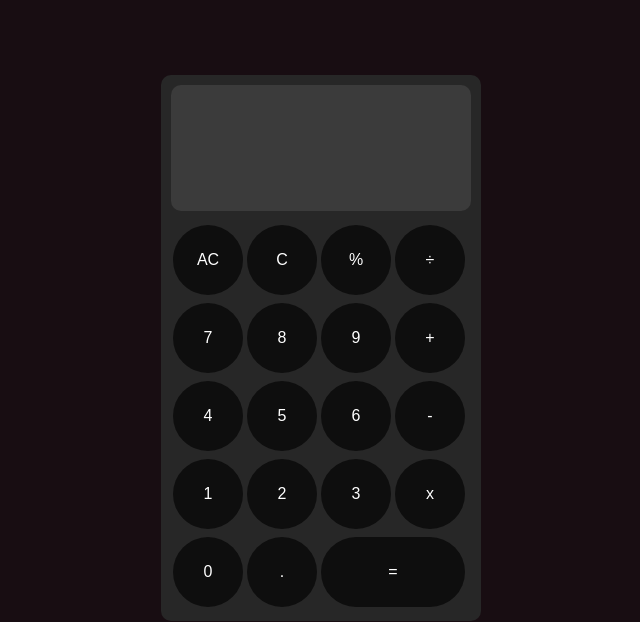
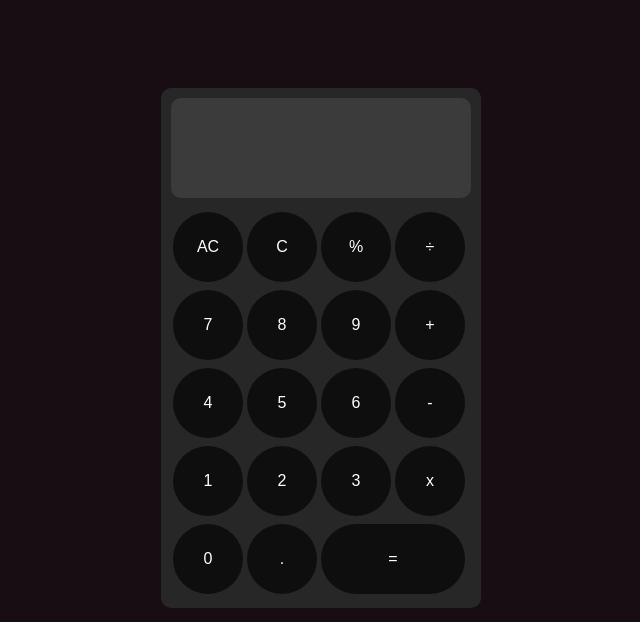
Before and after one commit to tbpcoder/calci, a plain HTML site: page index.html in a window 1280 px wide. Shown: the top 622 px of the page, without its empty margins (319-959 px from the left). Drawn offline with Linux system fonts and the light colour scheme.

Commit message:
fixed display

```diff
--- a/index.css
+++ b/index.css
@@ -28,15 +28,14 @@ body{
 
 .display{
     background-color: rgb(59, 59, 59);
-    height: 120px;
     margin-bottom: 10px;
     border-radius: 10px;
-    padding:3px;
+    padding: 5px;
     display:flex;
     flex-direction: column;
     color:white;
     overflow:auto;
-    justify-content:space-between;
+    justify-content:center;
 }
 
 
@@ -85,12 +84,16 @@ button:active{
 }
 
 .dis{
-    font-size: 3vw;
+    font-size: 50px;
     height: 50px;
-    align-items:center;
+    display: flex;
+    align-items:flex-end;
+    margin-top: 10px;
 }
 
 .p2{
     height: 30px;
-    font-size: 25px;
+    font-size: 30px;
+    display: flex;
+    align-items:flex-end;
 }
--- a/index.js
+++ b/index.js
@@ -16,6 +16,7 @@ function calculate(element){
             dis.innerText="";
             p2.innerText="";
             res="";
+            exp=-1;
             break;
         case 'back':
             dis.innerText = dis.innerText.substr(0, dis.innerText.length - 1);
@@ -55,6 +56,7 @@ function calculate(element){
             document.getElementById("poi").disabled=true;
             break;
         case 'equ':
+            if(exp!=-1&&!dis.innerText&&p2.innerText) break;
             if(exp==-1&&p2.innerText&&!dis.innerText&&p2.innerText!="Invalid"){dis.innerText=p2.innerText;p2.innerText="";}else if(exp==-1&&dis.innerText&&!p2.innerText) break;
             else{equal();
             if(isNaN(res)||res=="Infinity"){res="Invalid";}
```
